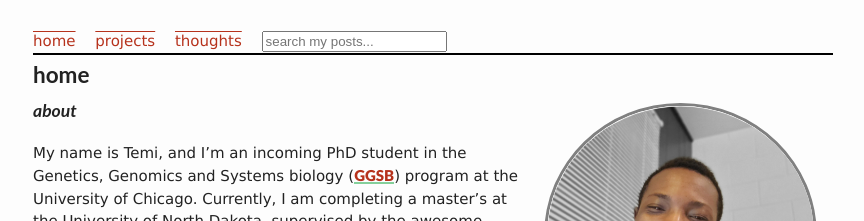
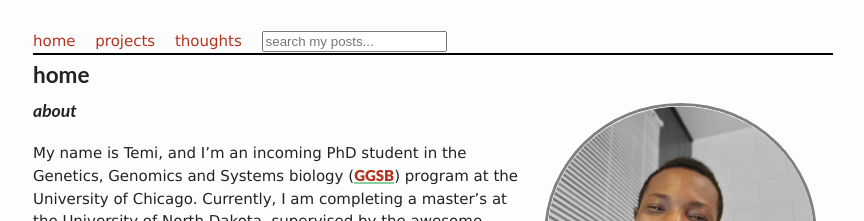
Before and after one commit to tobbyxy/temipete.github.io, a Jekyll site: the page built from index.md, in a window 1280 px wide. Shown: the top 221 px of the page, without its empty margins (207-1071 px from the left). Built offline with Jekyll 4.4.1, drawn with Linux system fonts in a browser that asks for light colours; nearby versions of some CDN libraries; comment, search, counter and statistics services are not loaded; our own code applies the rules of GitHub Pages for plain Markdown files.

Commit message:
Update style.scss

```diff
--- a/assets/css/_sass/style.scss
+++ b/assets/css/_sass/style.scss
@@ -34,7 +34,7 @@ h1,h2,h3,h4,h5,h6 {
 a {
   /* color: $brand-color; */
   color: $red;
-  text-decoration: overline;
+  text-decoration: none;
   &:hover{
     color: $text-color;
 
```
